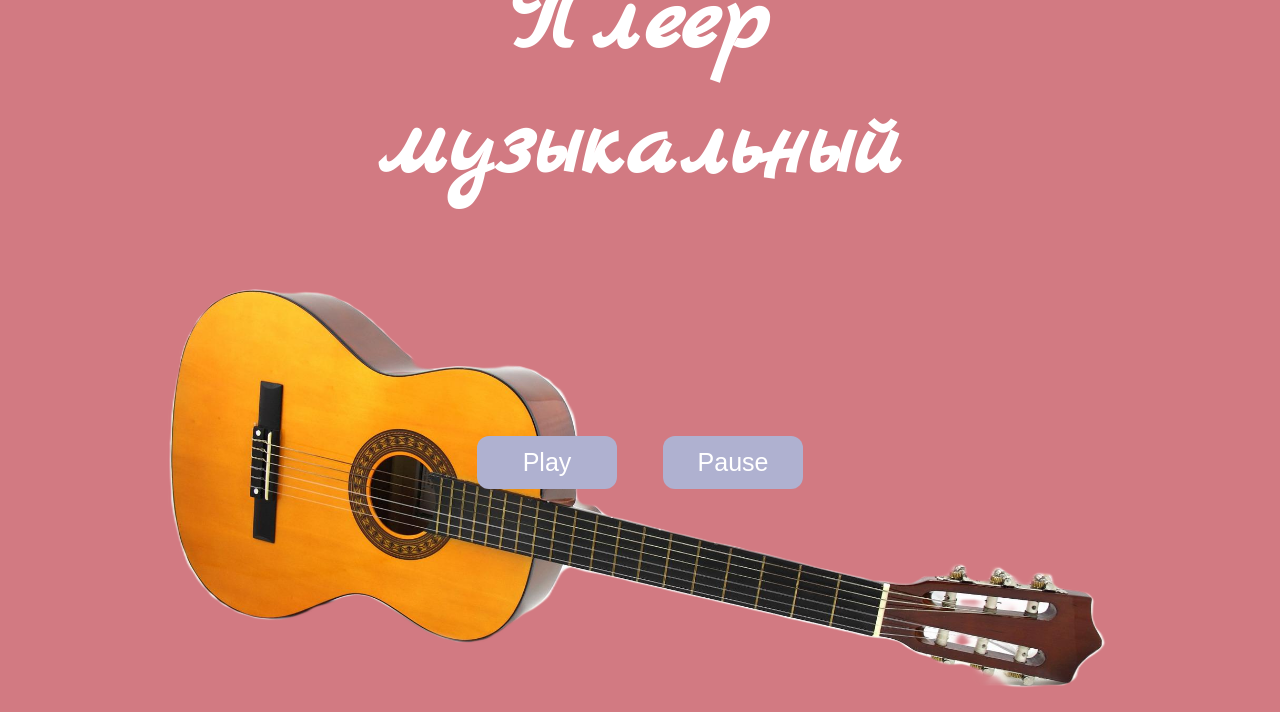
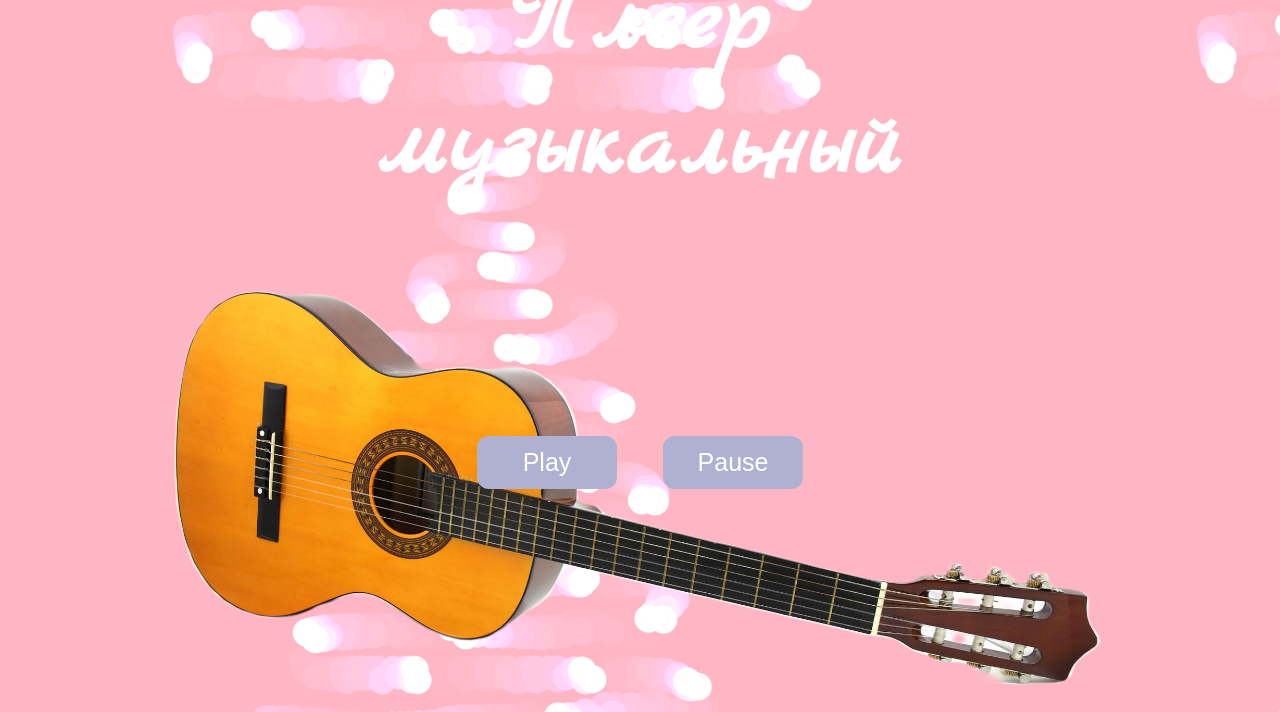
Before and after one commit to misdfa/siting-project, a plain HTML site: page index.html in a window 1280 px wide. Shown: the part 888-1600 px from the top of the page. Drawn offline with Linux system fonts and the light colour scheme.

Commit message:
Add files via upload

```diff
--- a/index.html
+++ b/index.html
@@ -61,16 +61,17 @@ text-shadow: 2px 2px 2px #EC6856;
  }
       body{
           background: #D27A82;
+          background: url(christmas.gif);
       }
 
       .container{
           display: flex;
           align-items: center;
           justify-content: center;
-          background: url(guitar.png) no-repeat  center center;
+          background: url(guitar.png)   center center;
           background-size: cover;
            height: 500px;
-          width: 1010px;
+          width: 1000px;
           margin: auto;
 
 
@@ -90,7 +91,7 @@ text-shadow: 2px 2px 2px #EC6856;
   </style>
 
 
-  <h1 style="font-size: 100px;"> Плеер <br>музыкальный</h1>
+  <h1 style="font-size: 100px;"> Плеер <br>музыкальный </h1>
   <div class="container">
       <div class="btn">
           <button style=  "color: white;"   id="play">Play
```
Also changed, not shown: christmas.gif (added).
